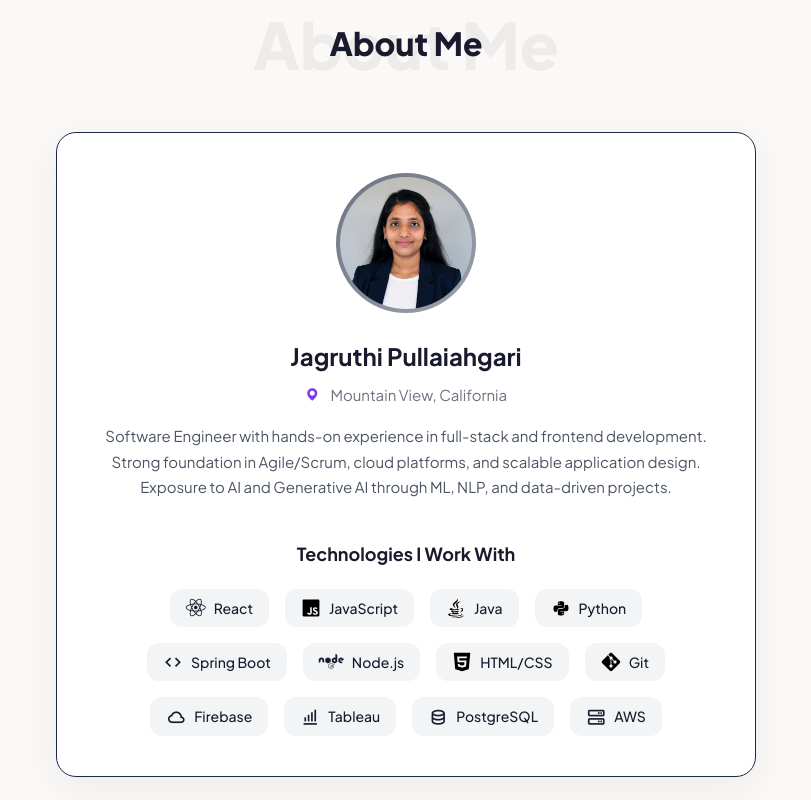
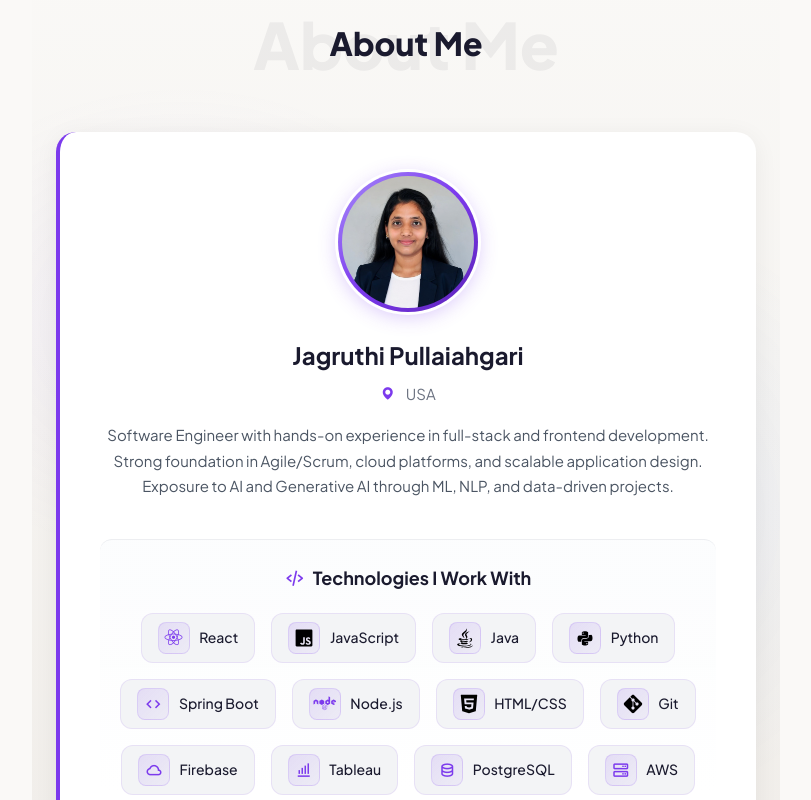
Before and after one commit to jagruthijags24/jagruthijags24.github.io, a React (Vite) app: page / in a window 1280 px wide. Shown: the part 860-1660 px from the top of the page, without its empty margins (234-1045 px from the left). Built offline with nearby package versions, Linux system fonts and the light colour scheme.

Commit message:
About: tech icons, profile pic, card styling; Contact & About: location USA; Hero: warm gradient

```diff
--- a/src/components/About.css
+++ b/src/components/About.css
@@ -3,6 +3,14 @@
   max-width: 1100px;
   margin: 0 auto;
   border-bottom: 1px solid rgba(26, 42, 74, 0.2);
+}
+
+.about-section {
+  position: relative;
+  background:
+    radial-gradient(ellipse 80% 50% at 20% 40%, rgba(167, 139, 250, 0.08) 0%, transparent 50%),
+    radial-gradient(ellipse 60% 60% at 85% 60%, rgba(59, 130, 246, 0.06) 0%, transparent 50%),
+    linear-gradient(180deg, #faf9f7 0%, #f5f3f0 50%, #f0ede9 100%);
 }
 
 .section:last-of-type {
@@ -45,13 +53,14 @@
 }
 
 .about-card {
+  position: relative;
   width: 100%;
   max-width: 700px;
-  background: #fff;
   border-radius: 1.25rem;
   padding: 2.5rem;
-  box-shadow: 0 10px 40px rgba(0, 0, 0, 0.06);
-  border: 1px solid #1a2a4a;
+  box-shadow: 0 4px 24px rgba(0, 0, 0, 0.06);
+  border-left: 4px solid #7c3aed;
+  background: #fff;
 }
 
 .profile-section {
@@ -63,12 +72,20 @@
 }
 
 .profile-picture {
+  position: relative;
   width: 140px;
   height: 140px;
   border-radius: 50%;
-  overflow: hidden;
-  background: linear-gradient(135deg, #6b7280, #9ca3af);
+  overflow: visible;
   padding: 4px;
+  background: linear-gradient(135deg, #a78bfa, #7c3aed, #5b21b6);
+  box-shadow: 0 0 0 3px #fff, 0 4px 20px rgba(124, 58, 237, 0.3);
+  transition: transform 0.3s ease, box-shadow 0.3s ease;
+}
+
+.profile-picture:hover {
+  transform: scale(1.05);
+  box-shadow: 0 0 0 3px #fff, 0 8px 30px rgba(124, 58, 237, 0.4);
 }
 
 .profile-picture img {
@@ -76,6 +93,7 @@
   height: 100%;
   object-fit: cover;
   border-radius: 50%;
+  display: block;
 }
 
 .profile-info {
@@ -105,12 +123,28 @@
   color: #4b5563 !important;
 }
 
+.tech-grid {
+  padding: 1.5rem 1rem 0;
+  border-top: 1px solid rgba(26, 42, 74, 0.08);
+  background: linear-gradient(180deg, rgba(248, 250, 252, 0.5) 0%, transparent 100%);
+  border-radius: 0.75rem;
+}
+
 .tech-grid h4 {
   font-size: 1.125rem;
   font-weight: 700;
   color: #1a1a2e;
   margin-bottom: 1.25rem;
   text-align: center;
+  display: flex;
+  align-items: center;
+  justify-content: center;
+  gap: 0.5rem;
+}
+
+.tech-grid h4 i {
+  color: #7c3aed;
+  font-size: 1.25rem;
 }
 
 .tech-list {
@@ -123,7 +157,7 @@
 .tech-item {
   display: flex;
   align-items: center;
-  gap: 0.5rem;
+  gap: 0.6rem;
   padding: 0.5rem 1rem;
   background: #f3f4f6;
   border-radius: 0.75rem;
@@ -131,12 +165,31 @@
   font-weight: 500;
   color: #1a1a2e;
   transition: all 0.2s;
+  border: 1px solid rgba(124, 58, 237, 0.1);
 }
 
 .tech-item:hover {
   background: #ede9fe;
   color: #7c3aed;
   transform: translateY(-2px);
+  border-color: rgba(124, 58, 237, 0.25);
+}
+
+.tech-icon-wrap {
+  display: flex;
+  align-items: center;
+  justify-content: center;
+  width: 32px;
+  height: 32px;
+  min-width: 32px;
+  background: linear-gradient(135deg, rgba(124, 58, 237, 0.12), rgba(167, 139, 250, 0.08));
+  border-radius: 8px;
+  border: 1px solid rgba(124, 58, 237, 0.15);
+}
+
+.tech-item:hover .tech-icon-wrap {
+  background: linear-gradient(135deg, rgba(124, 58, 237, 0.2), rgba(167, 139, 250, 0.15));
+  border-color: rgba(124, 58, 237, 0.3);
 }
 
 .tech-item img {
@@ -145,5 +198,6 @@
 }
 
 .tech-item i {
-  font-size: 1.25rem;
+  font-size: 1.125rem;
+  color: #7c3aed;
 }
--- a/src/components/About.jsx
+++ b/src/components/About.jsx
@@ -18,7 +18,7 @@ const TECHNOLOGIES = [
 
 function About() {
   return (
-    <section id="about" className="section">
+    <section id="about" className="section about-section">
       <ScrollReveal from="left">
       <div className="section-header">
         <h2 className="section-title">About Me</h2>
@@ -32,7 +32,7 @@ function About() {
             </div>
             <div className="profile-info">
               <h3>Jagruthi Pullaiahgari</h3>
-              <p><i className="bx bxs-map"></i> Mountain View, California</p>
+              <p><i className="bx bxs-map"></i> USA</p>
               <p className="summary-text">
                 Software Engineer with hands-on experience in full-stack and frontend development.
                 Strong foundation in Agile/Scrum, cloud platforms, and scalable application design.
@@ -41,15 +41,17 @@ function About() {
             </div>
           </div>
           <div className="tech-grid">
-            <h4>Technologies I Work With</h4>
+            <h4><i className="bx bx-code-alt"></i> Technologies I Work With</h4>
             <div className="tech-list">
               {TECHNOLOGIES.map((tech) => (
                 <div key={tech.name} className="tech-item">
-                  {tech.type === 'img' ? (
-                    <img src={tech.icon} alt={tech.name} />
-                  ) : (
-                    <i className={tech.icon}></i>
-                  )}
+                  <span className="tech-icon-wrap">
+                    {tech.type === 'img' ? (
+                      <img src={tech.icon} alt={tech.name} />
+                    ) : (
+                      <i className={tech.icon}></i>
+                    )}
+                  </span>
                   <span>{tech.name}</span>
                 </div>
               ))}
--- a/src/components/Contact.jsx
+++ b/src/components/Contact.jsx
@@ -35,7 +35,7 @@ function Contact() {
         </a>
       </div>
       <p className="contact-note">
-        <i className="bx bxs-map"></i> Mountain View, California · Willing to relocate
+        <i className="bx bxs-map"></i> USA · Willing to relocate
       </p>
       </ScrollReveal>
     </section>
--- a/src/components/Hero.css
+++ b/src/components/Hero.css
@@ -8,7 +8,7 @@
   padding: 120px 1.5rem 3rem;
   position: relative;
   background: linear-gradient(135deg, #fff 0%, #fdfbf8 30%, #f9f6f2 60%, #f3f0eb 100%);
-  border-bottom: 1px solid #1a2a4a;
+  border-bottom: 1px solid rgba(26, 42, 74, 0.12);
 }
 
 .hero-status-wrap {
```
